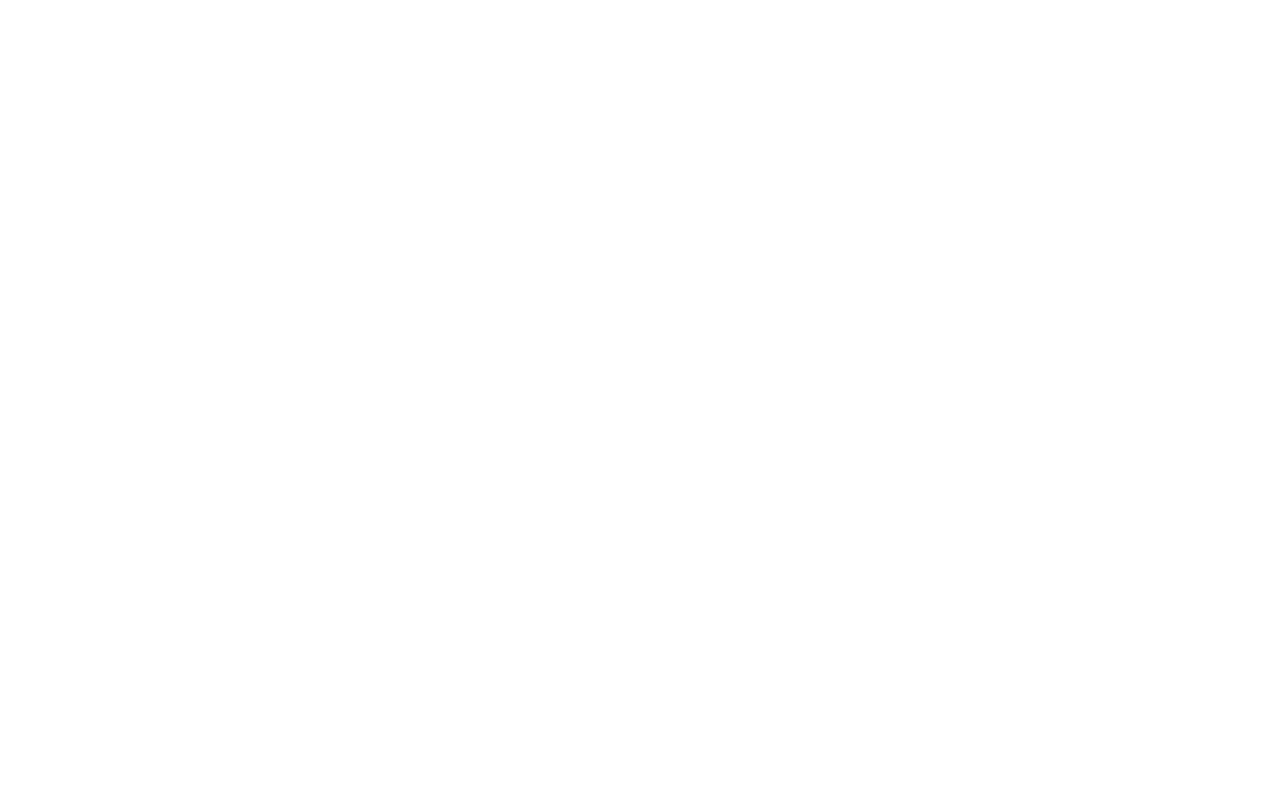
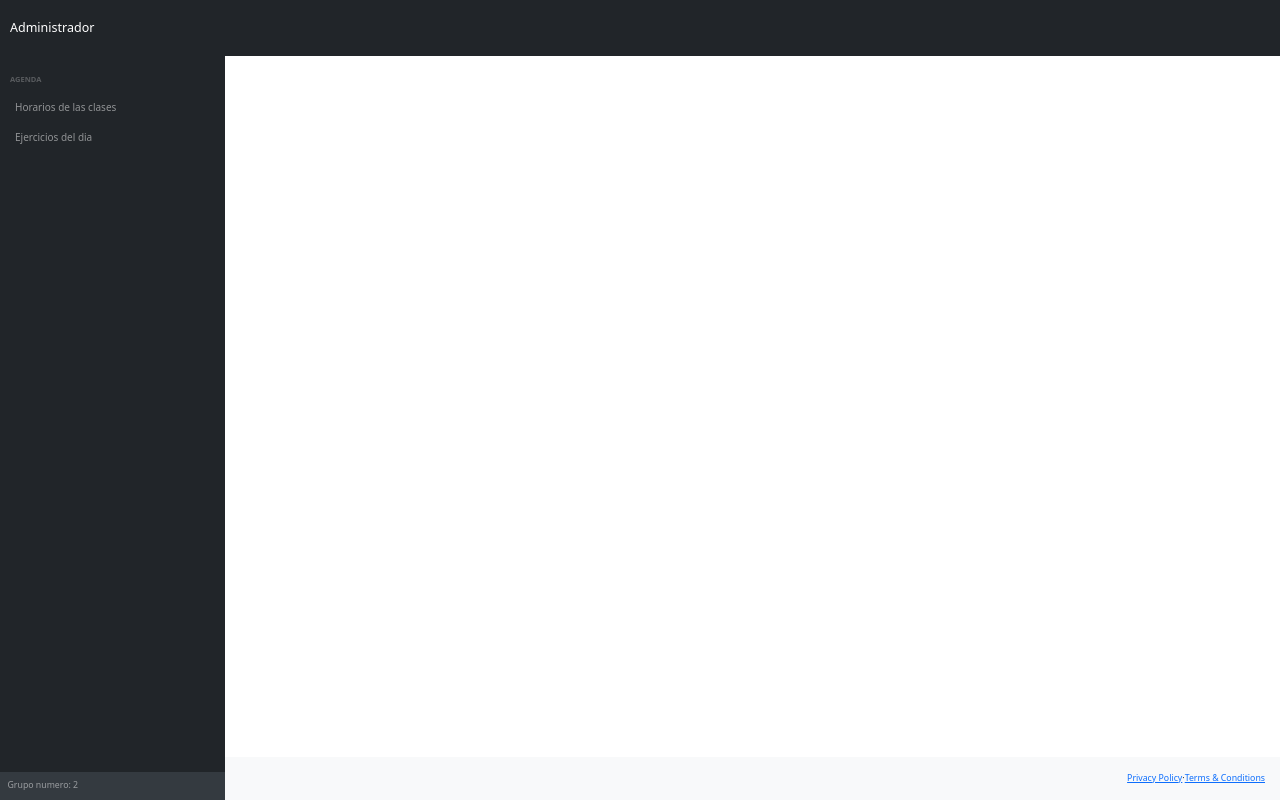
Before and after one commit to dtaboada/AppAgile, a React (Create React App) app in the folder front/gimnasio/: page /admin/hour in a window 1280 px wide. Built offline with nearby package versions, Linux system fonts and the light colour scheme; the HTML template or start-up script is replaced by a standard one.

Commit message:
Agregue el front del lado del administrador, donde sube horarios y clases

```diff
--- a/front/gimnasio/src/App.js
+++ b/front/gimnasio/src/App.js
@@ -12,6 +12,7 @@
 import Register from "./auth/register";
 import "bootstrap/dist/css/bootstrap.css";
 import axios from "axios";
+
 import MasterLayout from "./layouts/admin/MasterLayout";
 
 axios.defaults.baseURL = "http://localhost:8000";
@@ -29,7 +30,13 @@
     <div class="App">
       <Router>
         <Switch>
-          <Route path="/admin/dashboard" component={MasterLayout} />
+          <Route exact path="/" component={PageHome} />
+          <Route
+            path="/admin"
+            name="Admin"
+            render={(props) => <MasterLayout {...props} />}
+          />
+
           <Route exact path="/" component={PageHome}></Route>
           {/* <Route exact path="/login" component={Login}></Route>
           <Route exact path="/register" component={Register}></Route> */}
--- /dev/null
+++ b/front/gimnasio/src/Componentes/admin/Dashboard.js
@@ -0,0 +1,7 @@
+import React from "react";
+
+function Dashboard() {
+  return <h1>Soy el tablero donde se indica los ejercicios del dia</h1>;
+}
+
+export default Dashboard;
--- /dev/null
+++ b/front/gimnasio/src/Componentes/admin/Hour.js
@@ -0,0 +1,7 @@
+import React from "react";
+
+function Hour() {
+  return <h1>Horarios</h1>;
+}
+
+export default Hour;
--- a/front/gimnasio/src/layouts/admin/MasterLayout.js
+++ b/front/gimnasio/src/layouts/admin/MasterLayout.js
@@ -4,6 +4,9 @@
 import Footer from "./footer.js";
 import "../../assets/admin/css/styles.css";
 import "../../assets/admin/js/scripts";
+
+import routes from "../../routers/routes.js";
+import { Switch, Route, Redirect } from "react-router";
 
 const masterLayout = () => {
   return (
@@ -14,7 +17,24 @@
           <Sidebar />
         </div>
         <div id="layoutSidenav_content">
-          <main>Master file</main>
+          <main>
+            <Switch>
+              {routes.map((route, idx) => {
+                return (
+                  route.component && (
+                    <Route
+                      key={idx}
+                      path={route.path}
+                      exact={route.exact}
+                      name={route.name}
+                      render={(props) => <route.component {...props} />}
+                    />
+                  )
+                );
+              })}
+              <Redirect from="/admin" to="/admin" />
+            </Switch>
+          </main>
           <Footer />
         </div>
       </div>
--- a/front/gimnasio/src/layouts/admin/bar.js
+++ b/front/gimnasio/src/layouts/admin/bar.js
@@ -8,7 +8,7 @@
         Administrador
       </Link>
 
-      <button
+      {/* <button
         className="btn btn-link btn-sm order-1 order-lg-0 me-4 me-lg-0"
         id="sidebarToggle"
         to="#!"
@@ -33,9 +33,9 @@
             <i className="fas fa-search"></i>
           </button>
         </div>
-      </form>
+      </form> */}
 
-      <ul className="navbar-nav ms-auto ms-md-0 me-3 me-lg-4">
+      {/* <ul className="navbar-nav ms-auto ms-md-0 me-3 me-lg-4">
         <li className="nav-item dropdown">
           <Link
             to="#"
@@ -71,7 +71,7 @@
             </li>
           </ul>
         </li>
-      </ul>
+      </ul> */}
     </nav>
   );
 };
--- a/front/gimnasio/src/layouts/admin/footer.js
+++ b/front/gimnasio/src/layouts/admin/footer.js
@@ -6,7 +6,7 @@
     <footer className="py-4 bg-light mt-auto">
       <div className="container-fluid px-4">
         <div className="d-flex align-items-center justify-content-between small">
-          <div className="text-muted">Copyright &copy; Your Website 2021</div>
+          <div className="text-muted">Copyright &copy; Metodologias agiles</div>
           <div>
             <Link to="#">Privacy Policy</Link>
             &middot;
--- a/front/gimnasio/src/layouts/admin/sidebar.js
+++ b/front/gimnasio/src/layouts/admin/sidebar.js
@@ -6,14 +6,20 @@
     <nav className="sb-sidenav accordion sb-sidenav-dark" id="sidenavAccordion">
       <div className="sb-sidenav-menu">
         <div className="nav">
-          <div className="sb-sidenav-menu-heading">Horarios</div>
-          <Link className="nav-link" to="/admin">
+          <div className="sb-sidenav-menu-heading">Agenda</div>
+          <Link className="nav-link" to="/admin/hour">
             <div className="sb-nav-link-icon">
               <i className="fas fa-tachometer-alt"></i>
             </div>
-            Dashboard
+            Horarios de las clases
           </Link>
-          <div className="sb-sidenav-menu-heading">wod</div>
+          <Link className="nav-link" to="/admin/dashboard">
+            <div className="sb-nav-link-icon">
+              <i className="fas fa-tachometer-alt"></i>
+            </div>
+            Ejercicios del dia
+          </Link>
+          {/* <div className="sb-sidenav-menu-heading">wod</div>
           <Link
             className="nav-link collapsed"
             to="#"
@@ -147,12 +153,11 @@
               <i className="fas fa-table"></i>
             </div>
             Tables
-          </Link>
+          </Link> */}
         </div>
       </div>
       <div className="sb-sidenav-footer">
-        <div className="small">Logged in as:</div>
-        Start Bootstrap
+        <div className="small">Grupo numero: 2</div>
       </div>
     </nav>
   );
--- /dev/null
+++ b/front/gimnasio/src/routers/routes.js
@@ -0,0 +1,15 @@
+import Dashboard from "../Componentes/admin/Dashboard.js";
+import Hour from "../Componentes/admin/Hour.js";
+
+const routes = [
+  { path: "/admin", exact: true, name: "Admin" },
+  {
+    path: "/admin/dashboard",
+    exact: true,
+    name: "Dashboard",
+    component: Dashboard,
+  },
+  { path: "/admin/hour", exact: true, name: "Hour", component: Hour },
+];
+
+export default routes;
```
Also changed, not shown: 1 other file (tests, documents, lock files or other folders).
